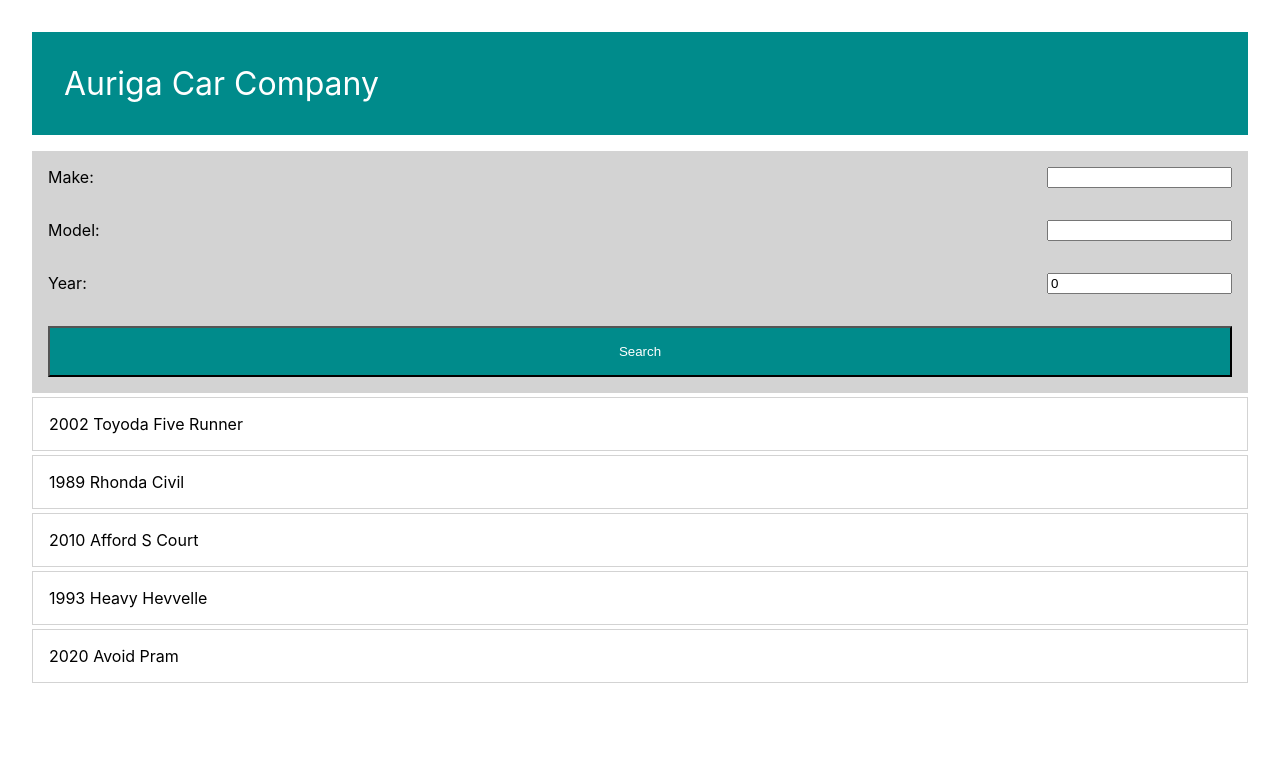
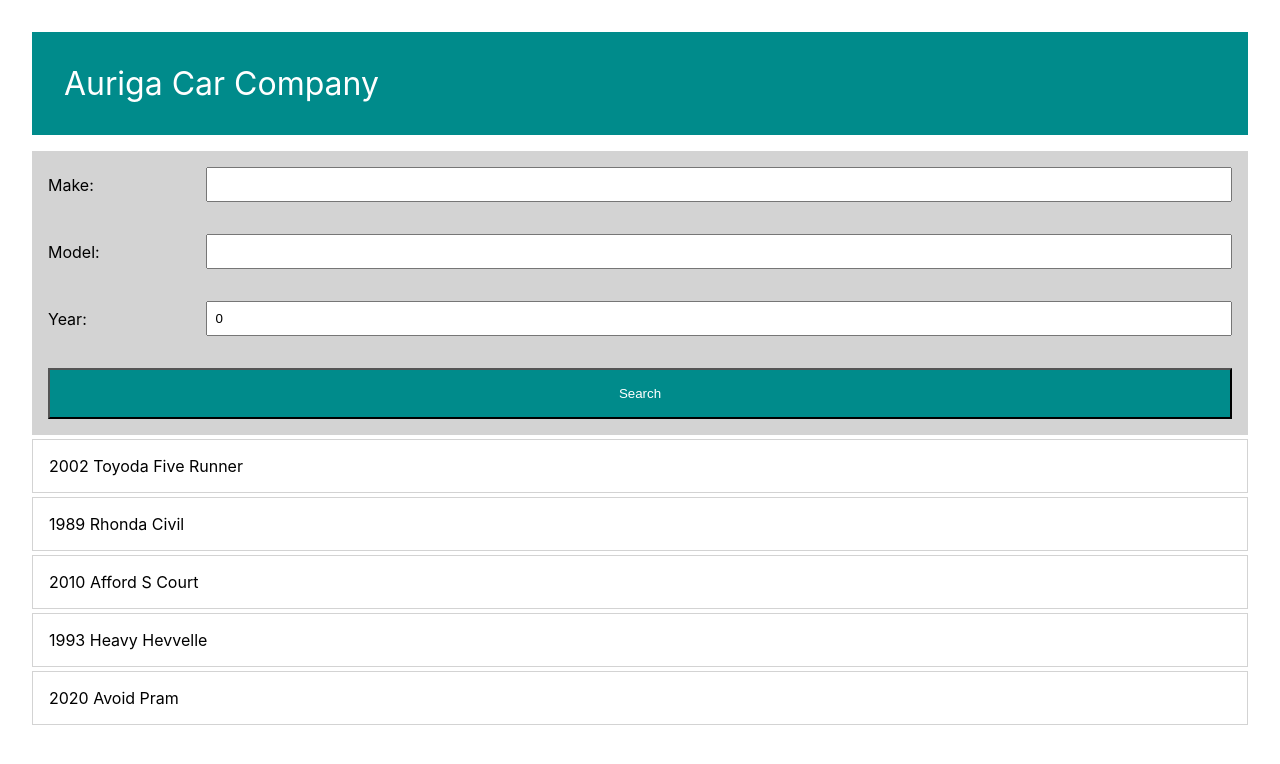
Before and after one commit to FlindianaJones/galvanize-react-training-2021, a React (Create React App) app: page / in a window 1280 px wide. Shown: the top 764 px of the page. Built offline with nearby package versions, Linux system fonts and the light colour scheme.

Commit message:
more styles

```diff
--- a/src/App.css
+++ b/src/App.css
@@ -18,6 +18,11 @@ form label {
   display: flex;
   flex-direction: row;
   justify-content: space-between;
+  align-items: center;
+}
+form input {
+  padding: 0.5rem;
+  width: 85%;
 }
 form button {
   margin: 1rem;
```
